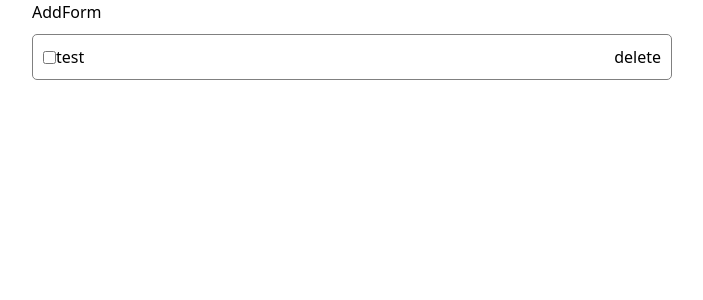
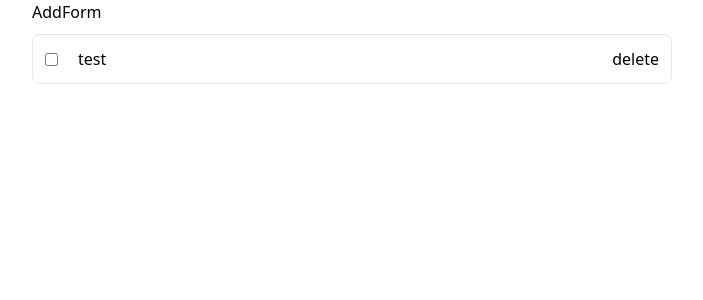
Before and after one commit to Taranovskii-Vadim/todo-list-recoil-react-tailwind-typescript, a React (Create React App) app: page / in a window 1280 px wide. Shown: the top 300 px of the page, without its empty margins (288-991 px from the left). Built offline with nearby package versions, Linux system fonts and the light colour scheme.

Commit message:
feat(master): add simple styles for item

```diff
--- a/src/components/TodoItem/index.tsx
+++ b/src/components/TodoItem/index.tsx
@@ -8,21 +8,12 @@ interface Props {
 
 const TodoItem = ({ todo }: Props): JSX.Element => {
   const { id, text, isDone } = todo;
+
   return (
-    <div
-      style={{
-        display: "flex",
-        alignItems: "center",
-        justifyContent: "space-between",
-        boxSizing: "border-box",
-        border: "1px solid gray",
-        padding: "10px",
-        borderRadius: 5,
-      }}
-    >
-      <div style={{ display: "flex", alignItems: "center" }}>
-        <input type="checkbox" />
-        <p style={{ margin: 0 }}>{text}</p>
+    <div className="flex justify-between items-center p-3 border rounded-lg border-slate-200">
+      <div className="flex items-center">
+        <input type="checkbox" className="mr-5" />
+        <p>{text}</p>
       </div>
       <button>delete</button>
     </div>
```
